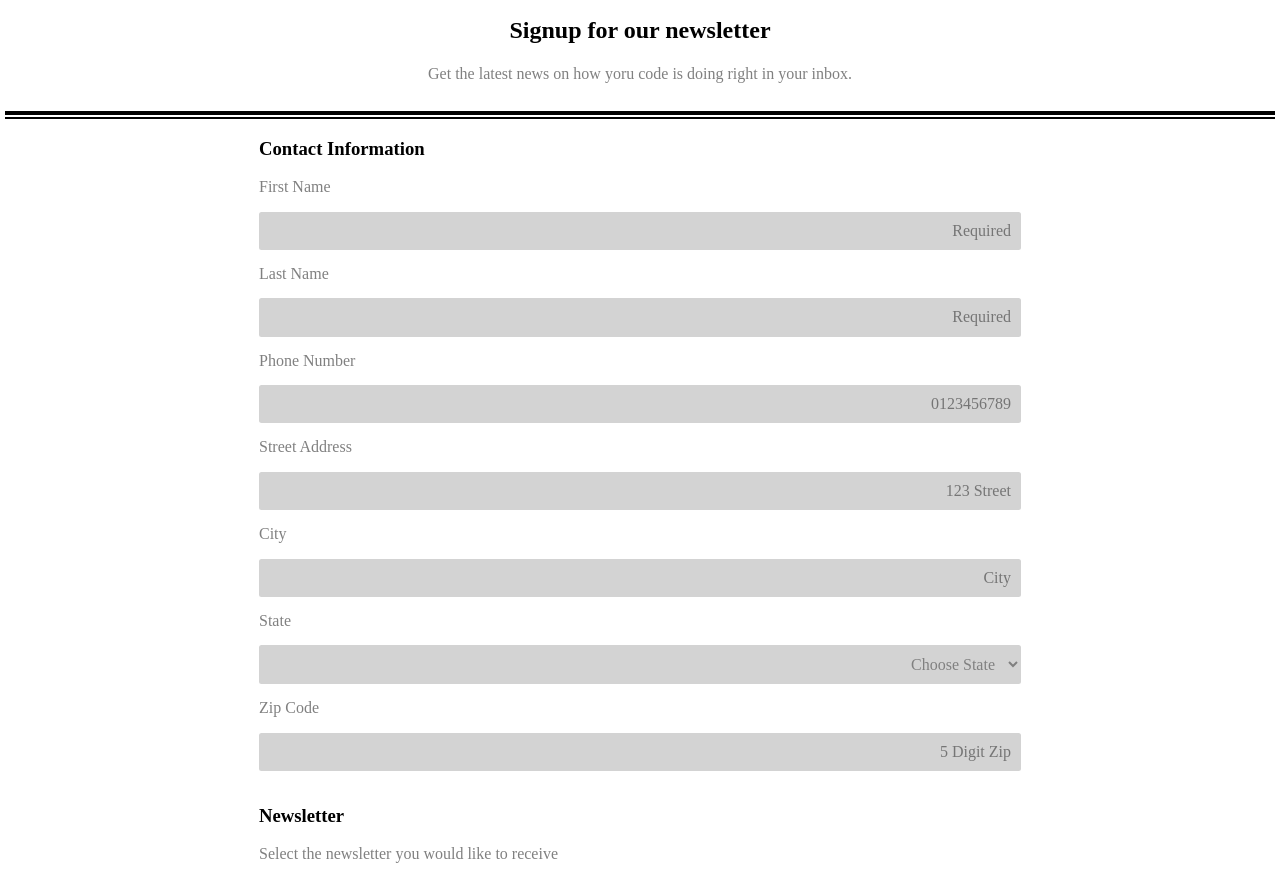
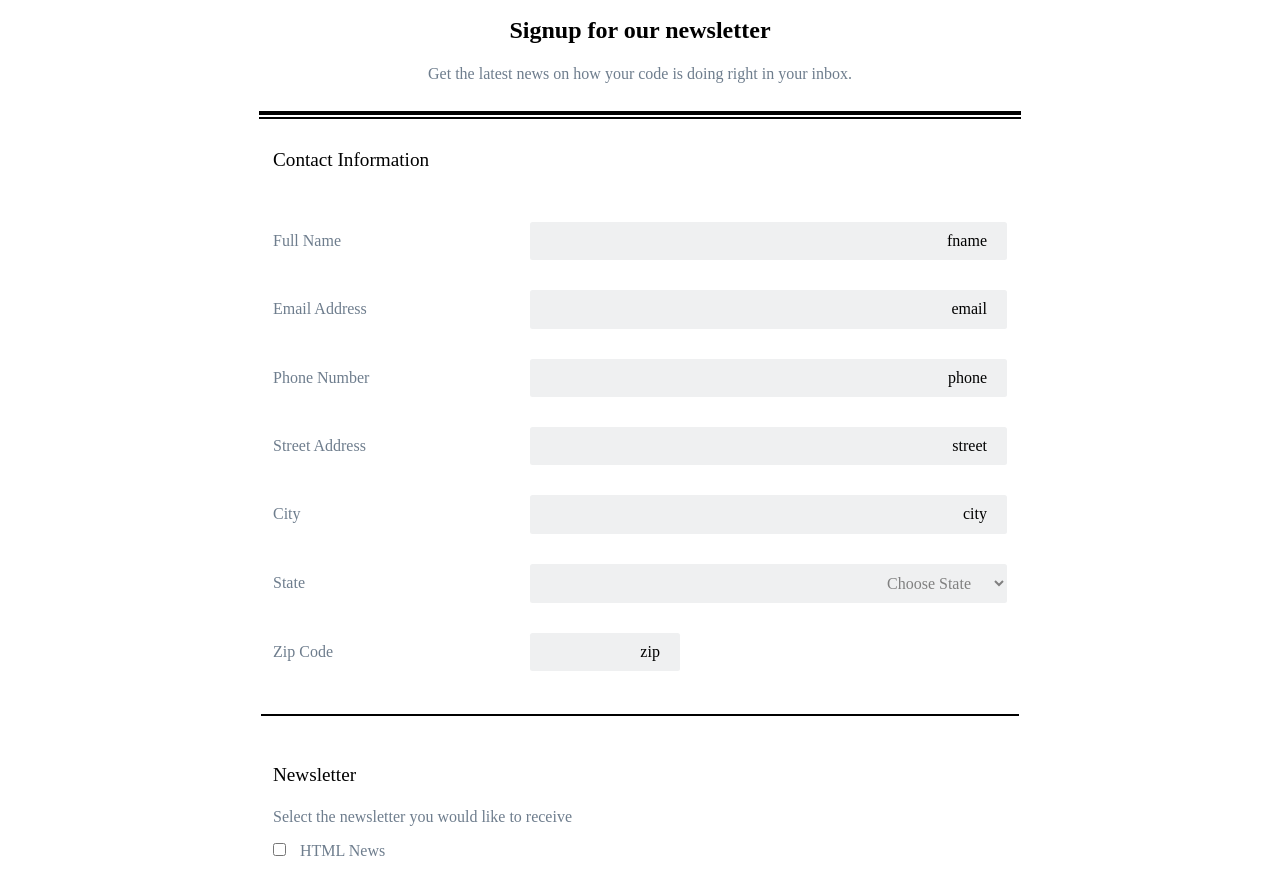
Before and after one commit to swfletcher/TH-Fletcher-P3, a plain HTML site: page index.html in a window 1280 px wide. Shown: the part 87-956 px from the top of the page. Drawn offline with Linux system fonts and the light colour scheme; a web font is replaced by a local one.

Commit message:
Final After Reject

```diff
--- a/css/styles.css
+++ b/css/styles.css
@@ -9,7 +9,7 @@ html {
 }
 
 h1 {
-	background: black;
+	background: #2d3945;
 	color: white;
 	padding-top: 1.5rem;
 	padding-bottom: 1.5rem;
@@ -22,8 +22,8 @@ h2 {
 	font-weight: 700;
 }
 
-p {
-	color: grey;
+p, #othertopics, label {
+	color: #6e7d8d;
 }
 
 h2 + p {
@@ -32,6 +32,20 @@ h2 + p {
 	border-bottom: 4px solid black;
 	padding-bottom: 1.75rem;
 	margin-bottom: 2px;
+}
+
+#contactfield {
+	border-bottom: 2px solid black;
+	padding-bottom: 1.75rem;
+}
+
+fieldset {
+	border: 0px;
+}
+
+legend {
+	padding-top: 3rem;
+	font-size: 1.2rem;
 }
 
 .intro {
@@ -44,10 +58,10 @@ h2 + p {
 }
 
 
-[type="text"], [type="tel"], #stateselect, option, textarea {
+[type="text"], [type="tel"], [type="email"], #stateselect, option, textarea {
     border: 0px;
-	background-color: lightgray;
-	padding: 10px;
+	background-color: #eff0f1;
+	padding: 10px 20px 10px 10px;
 	text-align: right;
 	width: 100%;
 	box-sizing:border-box;
@@ -65,19 +79,15 @@ select {
 	color: gray;
 }
 
-label {
-	color: gray;
 
-}
-
-.othertopics {
-
-	padding-top: 15px;
+#othertopics {
 	margin-bottom: 1px;
+	margin-top: 16px;
+	display: block;
 }
 
 button {
-	background-color:#029BD2;
+	background-color:#4ebbb5;
 	width: 100%;
 	padding: 1em 0;
 	border: none;
@@ -85,8 +95,14 @@ button {
 	color: white;
 }
 
+[type="checkbox"], [type="radio"] {
 
-[type=text]:focus, [type=tel]:focus, #stateselect:focus, #topic:focus, button:focus  {
+	margin-bottom: 16px;
+	margin-right: 10px;
+}
+
+
+[type=text]:focus, [type=tel]:focus, #stateselect:focus, #topic:focus, button:focus, #email:focus {
     outline: none !important;
     border:1px solid #029bd2;
 }
@@ -95,10 +111,54 @@ button {
 	outline-color: #029bd2 !important;
 }
 
+
+
+.flex {
+		flex-direction: row;
+		flex-wrap: wrap;
+		justify-content: space-between;
+		overflow: auto;
+		align-content: center;
+	}
+
+#zip {
+	width: 150px;
+}
+
+#contactinfo {
+	padding-bottom: 30px;
+	padding-top: 30px;
+
+}
+
 @media only screen and (min-width: 768px) {
-  form, #contactinfo {
-   width:60%;
+  form, .intro {
+   	width: 60%;
 	margin-left: auto;
-	 margin-right: auto;
+	margin-right: auto;
+}
+
+
+  .flexinput, [type="tel"], [type="email"], #stateselect, option, zip {
+	width: 65%;
+	box-sizing: border-box;
+	margin-bottom: 15px;
+	margin-top: 15px;
+	border-radius: 2.5px;
+	float: right;
   }
+
+	.flexlabel {
+		display: inline-block;
+		margin-top:25px;
+	}
+
+	#zip {
+	margin: 0px;
 }
+
+
+
+
+
+}
--- a/index.html
+++ b/index.html
@@ -18,29 +18,42 @@
 	<h1>THE CODE REVIEW</h1>
 	<div class="intro">
 	<h2>Signup for our newsletter</h2>
-	<p>Get the latest news on how yoru code is doing right in your inbox.</p>
+	<p>Get the latest news on how your code is doing right in your inbox.</p>
 	</div>
 
-	<h3 id="contactinfo">Contact Information</h3>
+
 <form>
+	<div class="container">
+	<fieldset id="contactfield">
+	<legend id="contactinfo">Contact Information</legend>
 
-	<div class="container">
-	<label>First Name</label><br>
-	<input type="text" id="fname" name="fname" placeholder="Required" required><br>
+	<div class="flex">
+	<label class="flexlabel" for="fname">Full Name</label>
+	<input class="flexinput" type="text" id="fname" name="fname" value="fname" placeholder="Required" required>
+	</div>
 
-	<label>Last Name</label><br>
-	<input type="text" id="lname" name="lname" placeholder="Required" required><br>
+	<div class="flex">
+	<label class="flexlabel" for="email">Email Address</label>
+	<input class="flexinput" type="email" id="email" name="email" value="email" placeholder="Required" required>
+	</div>
 
-	<label>Phone Number</label><br>
-	<input type="tel" id="phone" name="phone" placeholder="0123456789" pattern="[0-9]{3}-[0-9]{3}-[0-9]{4}" maxlength="10"><br>
+	<div class="flex">
+	<label class="flexlabel" for="phone">Phone Number</label>
+	<input class="flexinput" type="tel" id="phone" name="phone" value="phone" placeholder="0123456789" pattern="[0-9]{3}-[0-9]{3}-[0-9]{4}" maxlength="10">
+	</div>
 
-	<label>Street Address</label><br>
-	<input type="text" id="street" name="street" placeholder="123 Street"><br>
+	<div class="flex">
+	<label class="flexlabel" for="street">Street Address</label>
+	<input class="flexinput" type="text" id="street" name="street" value="street" placeholder="123 Street">
+	</div>
 
-	<label>City</label><br>
-	<input type="text" id="city" name="city" placeholder="City"><br>
+	<div class="flex">
+	<label class="flexlabel" for="city">City</label>
+	<input class="flexinput" type="text" id="city" name="city" value="city" placeholder="City">
+	</div>
 
-	<label>State</label><br>
+	<div class="flex">
+	<label class="flexlabel" id="stateselectlabel" for="stateselect">State</label>
 	<select id="stateselect" name="stateselect">
 		<option value="" disabled selected id="choosestate">Choose State</option>
 		<option value="AL">Alabama</option>
@@ -94,16 +107,25 @@
 		<option value="WV">West Virginia</option>
 		<option value="WI">Wisconsin</option>
 		<option value="WY">Wyoming</option>
-	</select><br>
+	</select>
+	</div>
 
-	<label>Zip Code</label><br>
-	<input type="text" id="zip" name="zip" maxlength="5" placeholder="5 Digit Zip"><br>
+	<div class="flex">
+	<label class="flexlabel" for="zip">Zip Code</label>
 
-	<h3>Newsletter</h3>
+	<div class="flexinput">
+	<input type="text" id="zip" name="zip" maxlength="5" value="zip" placeholder="5 Digit Zip">
+	</div>
+
+	</div>
+
+	</fieldset>
+
+	<fieldset>
+	<legend id="NewsLetterLegend">Newsletter</legend>
 	<p>Select the newsletter you would like to receive</p>
 
 
-	<radio>
 	<input type="checkbox" id="htmlnews" name="NewsLetterType" value="html">
 	<label for="htmlnews" class="checkbox">HTML News</label><br>
 
@@ -112,25 +134,22 @@
 
 	<input type="checkbox" id="javascriptnews" name="NewsLetterType" value="javascript">
 	<label for="javascriptnews">Javascript News</label><br>
-	</radio>
 
 
 	<p>Newsletter format</p>
 
-	<radio>
 	<input type="radio" id="htmlformat" name="newsletterformat" value="htmlformat">
 	<label for="htmlformat">HTML</label><br>
 
 	<input type="radio" id="textformat" name="newsletterformat" value="textformat">
 	<label for="textformat">Plain text</label><br>
-	</radio>
 
 
-	<p class="othertopics">Other topics you'd like to hear about</p>
+	<label for="topic" id="othertopics">Other topics you'd like to hear about</label>
 	<textarea id="topic" name="topicrequest" placeholder="Your Message Here"></textarea><br>
 
 	<button type="submit">Sign Up</button>
-
+	</fieldset>
 	</div>
 
 	</form>
```
Also changed, not shown: 1 other file.
